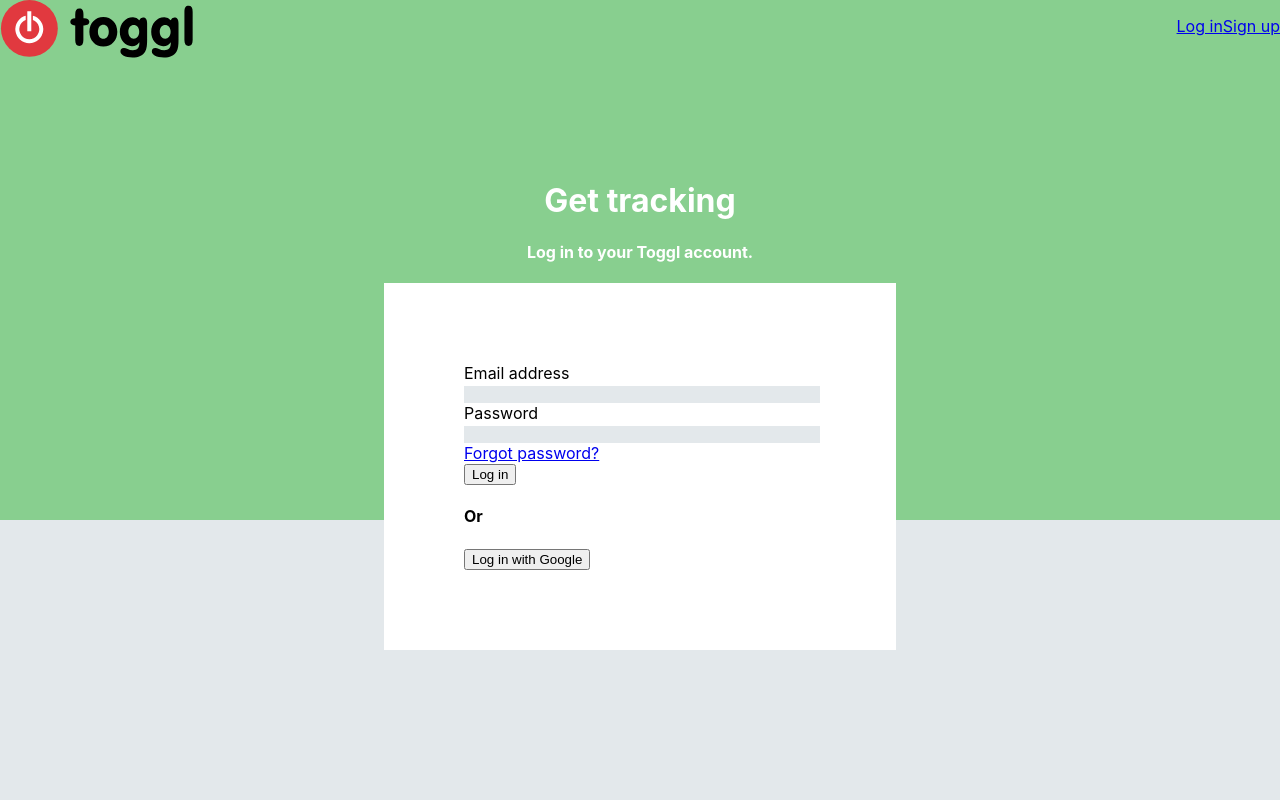
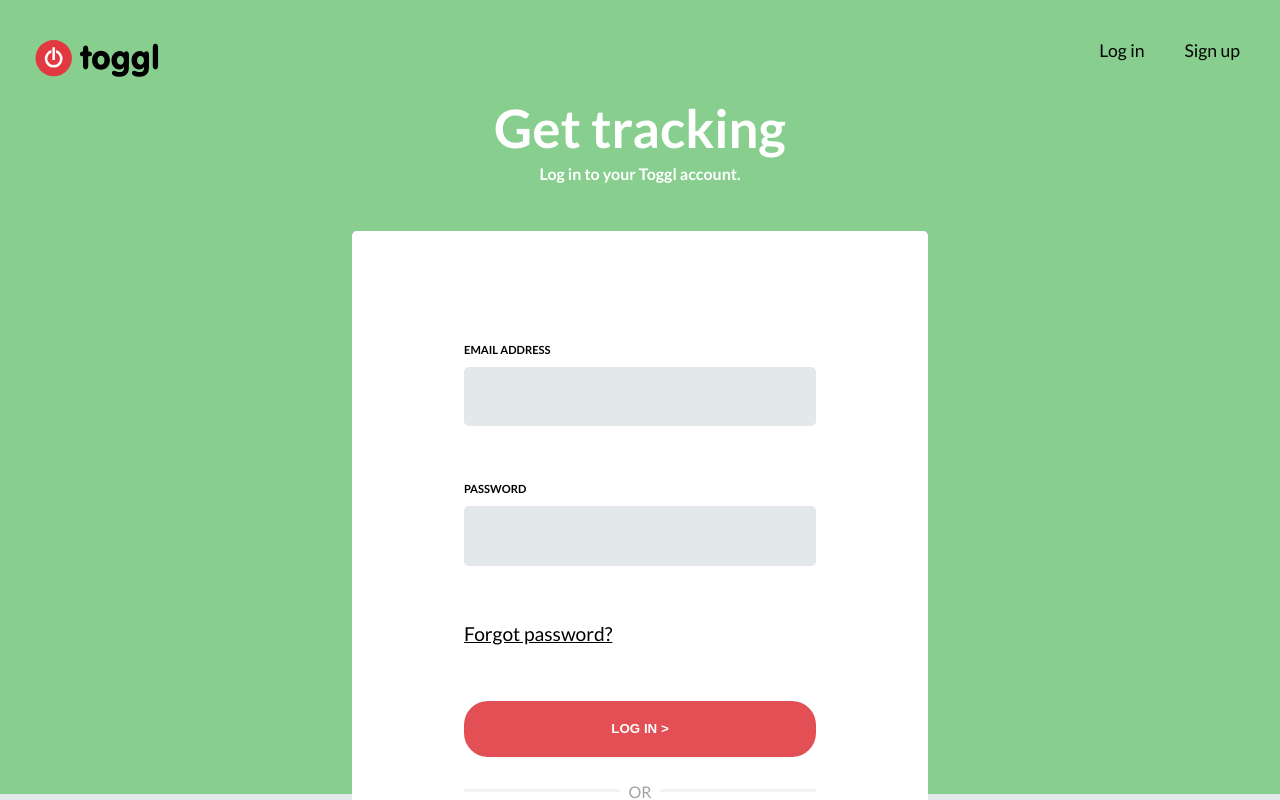
Before and after one commit to KajKas/toggl, a React (Create React App) app: page /login in a window 1280 px wide. Shown: the top 800 px of the page. Built offline with nearby package versions, Linux system fonts and the light colour scheme.

Commit message:
signup almost ready, lacks validation and cta

```diff
--- a/src/App.css
+++ b/src/App.css
@@ -1,24 +1,32 @@
+@import url('https://fonts.googleapis.com/css?family=Lato:300,400,700');
+
 body {
   background: #e3e8eb;
+  font-family: 'Lato',Arial,sans-serif;
 }
 
 .main {
-  padding-top: 10rem;
+  padding-top: 6rem;
   display: flex;
   justify-content: space-around;
   background: linear-gradient(0deg, #e3e8eb 20%, #88CF8F 0%);
 }
 
 .hero {
-  width: 40%;
+  width: 45%;
 }
 
 .heading {
   text-align: center;
   color: #ffffff;
+  margin: 0;
+  font-size: 3.3rem;
+  padding-bottom: 0.3rem;
 }
 
 .subheading {
   text-align: center;
   color: #ffffff;
+  margin: 0;
+  padding-bottom: 3rem;
 }
--- a/src/LogForm.css
+++ b/src/LogForm.css
@@ -1,17 +1,79 @@
 .form-container {
   background: #ffffff;
+  border-radius: 0.3rem;
 }
 
 .form {
-  padding: 5rem;
+  padding: 7rem;
 }
 
 .form label {
   display: block;
+  font-size: 0.7rem;
+  text-transform: uppercase;
+  font-weight: bold;
+  padding-bottom: 0.7rem;
 }
 
 .form input {
   width: 100%;
   background: #e3e8eb;
   border: none;
+  height: 3.7rem;
+  border-radius: 0.3rem;
+  margin-bottom: 3.5rem;
+  font-size: 1.3rem;
+  padding-left: 1.5rem;
+  box-sizing: border-box;
 }
+
+.form a {
+  color: #000000;
+  font-size: 1.2rem;
+}
+
+.buttons-container {
+  margin-top: 3.5rem;
+}
+
+.log-button {
+  width: 100%;
+  height: 3.5rem;
+  border-radius: 1.5rem;
+  cursor: pointer;
+}
+
+.log-button_normal {
+  background: #E24F54;
+  border: #E24F54;
+  color: #ffffff;
+  text-transform: uppercase;
+  font-weight: bold;
+}
+
+.log-button_google {
+  background: #ffffff;
+  border: 3px solid #F1F4F6;
+  text-transform: uppercase;
+  font-weight: bold;
+}
+
+.divider {
+  margin: 2em 0!important;
+  line-height: 0;
+  text-align: center;
+  color: #a2a2a2;
+}
+
+.divider::before {
+  content: " ";
+  display: block;
+  border-top: 0.2rem solid #f1f4f6;
+}
+
+.divider span {
+  background-color: #fff;
+  padding: .5em;
+  text-transform: uppercase;
+  vertical-align: top;
+}
--- a/src/LogForm.js
+++ b/src/LogForm.js
@@ -20,17 +20,17 @@
                     <label>
                         Password
                     </label>
-                    <input/>
+                    <input type="password"/>
                 </div>
 
                 <a href="#">Forgot password?</a>
 
-                <div>
-                    <button>{this.props.button1}</button>
-
-                    <h4>Or</h4>
-
-                    <button>{this.props.button2}</button>
+                <div className="buttons-container">
+                    <button className="log-button log-button_normal">{this.props.button1}</button>
+                    <div className="divider">
+                        <span>Or</span>
+                    </div>
+                    <button className="log-button log-button_google">{this.props.button2}</button>
                 </div>
             </form>
         </div>
--- a/src/LogIn.js
+++ b/src/LogIn.js
@@ -12,7 +12,7 @@
           <div className="hero">
             <h1 className="heading">Get tracking</h1>
             <h4 className="subheading">Log in to your Toggl account.</h4>
-            <LogForm button1={"Log in"} button2={"Log in with Google"}/>
+            <LogForm button1={"Log in >"} button2={"Log in with Google >"}/>
           </div>
         </main>
     )
--- a/src/SignUp.js
+++ b/src/SignUp.js
@@ -12,7 +12,7 @@
           <div className="hero">
             <h1 className="heading">Let's get started</h1>
             <h4 className="subheading">Kickstart your productivity with Toggl.</h4>
-            <LogForm button1={"Sign in"} button2={"Sign in with Google"}/>
+            <LogForm button1={"Sign in >"} button2={"Sign in with Google >"}/>
           </div>
         </main>
     )
--- a/src/TopBar.css
+++ b/src/TopBar.css
@@ -5,14 +5,23 @@
     right: 0;
     display: flex;
     justify-content: space-between;
+    padding: 40px 0;
 }
 
 .logo {
-    height: 3.6rem;
+    height: 2.3rem;
     width: 12.1rem;
 }
 
 .menu {
     display: flex;
     list-style: none;
+    margin: 0;
 }
+
+.menu a {
+    text-decoration: none;
+    color: #000000;
+    padding-right: 40px;
+    font-size: 1.1rem;
+}
--- a/src/TopBar.js
+++ b/src/TopBar.js
@@ -1,5 +1,5 @@
 import React, { Component } from 'react';
-import { BrowserRouter as Router, Route, Link } from 'react-router-dom';
+import { BrowserRouter as Router, Route, Link, Redirect } from 'react-router-dom';
 import SignUp from './SignUp'
 import LogIn from './LogIn'
 import './TopBar.css'
@@ -39,6 +39,7 @@
                         </li>
                     </ul>
                 </header>
+                <Redirect from="/" to="login" />
                 <Route path="/login" component={LogIn}/>
                 <Route path="/signup" component={SignUp}/>
             </div>
```
